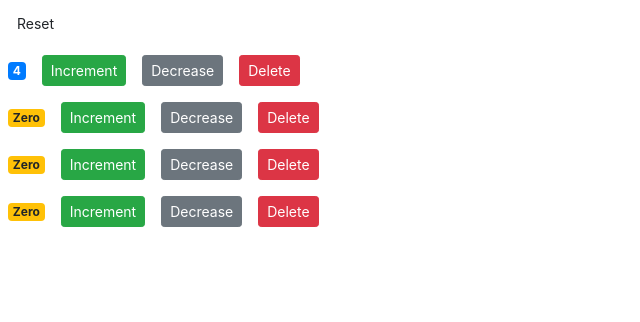
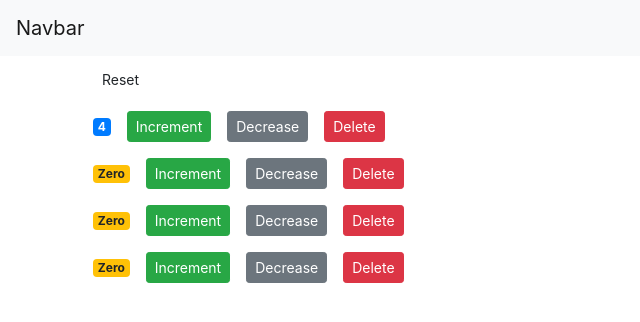
Before and after one commit to lytecode/checkout-counter, a React (Create React App) app: page / in a window 1280 px wide. Shown: the top 322 px of the page, without its empty margins (0-640 px from the left). Built offline with nearby package versions, Linux system fonts and the light colour scheme.

Commit message:
Move NavBar and Counters to App

```diff
--- a/src/App.js
+++ b/src/App.js
@@ -1,26 +1,17 @@
-import React, { Component } from 'react';
-import logo from './logo.svg';
-import './App.css';
+import React, { Component } from "react";
+import NavBar from "./components/navBar";
+import Counters from "./components/counters";
+import "./App.css";
 
 class App extends Component {
   render() {
     return (
-      <div className="App">
-        <header className="App-header">
-          <img src={logo} className="App-logo" alt="logo" />
-          <p>
-            Edit <code>src/App.js</code> and save to reload.
-          </p>
-          <a
-            className="App-link"
-            href="https://reactjs.org"
-            target="_blank"
-            rel="noopener noreferrer"
-          >
-            Learn React
-          </a>
-        </header>
-      </div>
+      <React.Fragment>
+        <NavBar />
+        <main className="container">
+          <Counters />
+        </main>
+      </React.Fragment>
     );
   }
 }
--- a/src/index.js
+++ b/src/index.js
@@ -1,12 +1,11 @@
 import React from "react";
 import ReactDOM from "react-dom";
 import "./index.css";
-//import App from './App';
+import App from "./App";
 import * as serviceWorker from "./serviceWorker";
 import "bootstrap/dist/css/bootstrap.css";
-import Counters from "./components/counters";
 
-ReactDOM.render(<Counters />, document.getElementById("root"));
+ReactDOM.render(<App />, document.getElementById("root"));
 
 // If you want your app to work offline and load faster, you can change
 // unregister() to register() below. Note this comes with some pitfalls.
```
